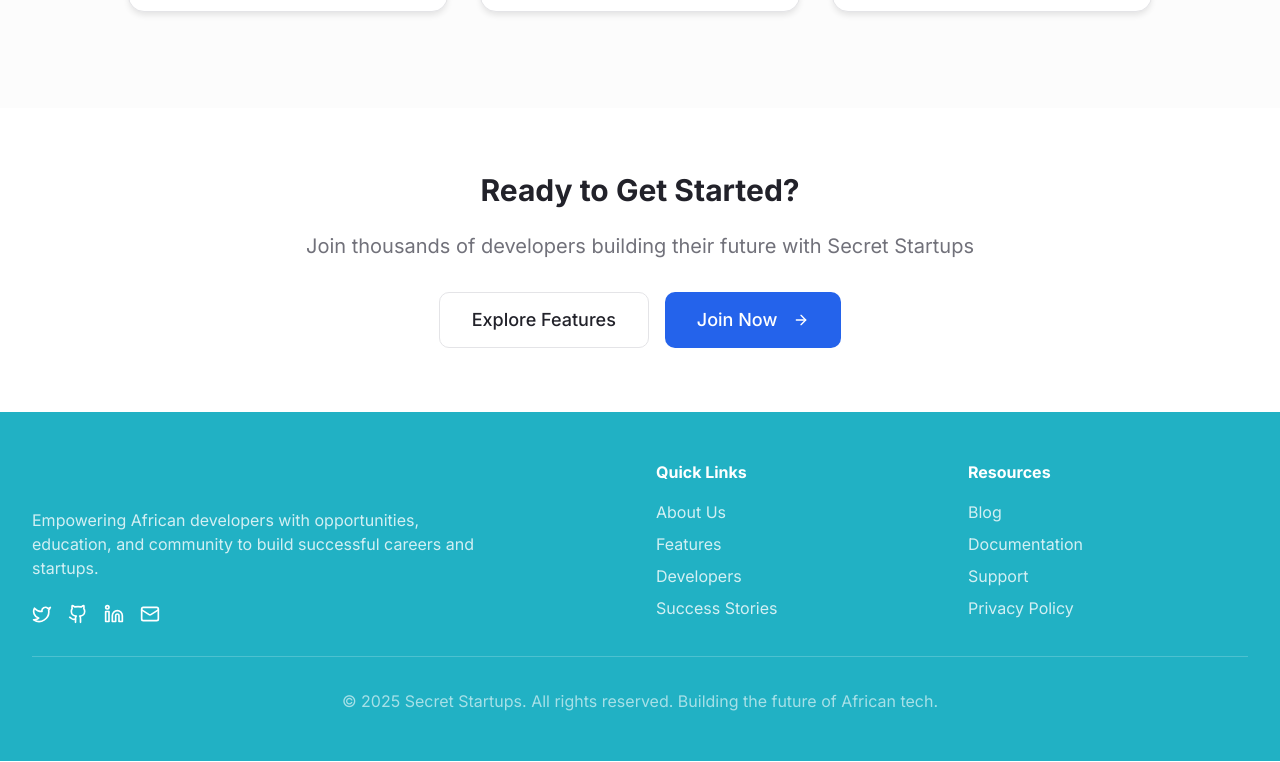
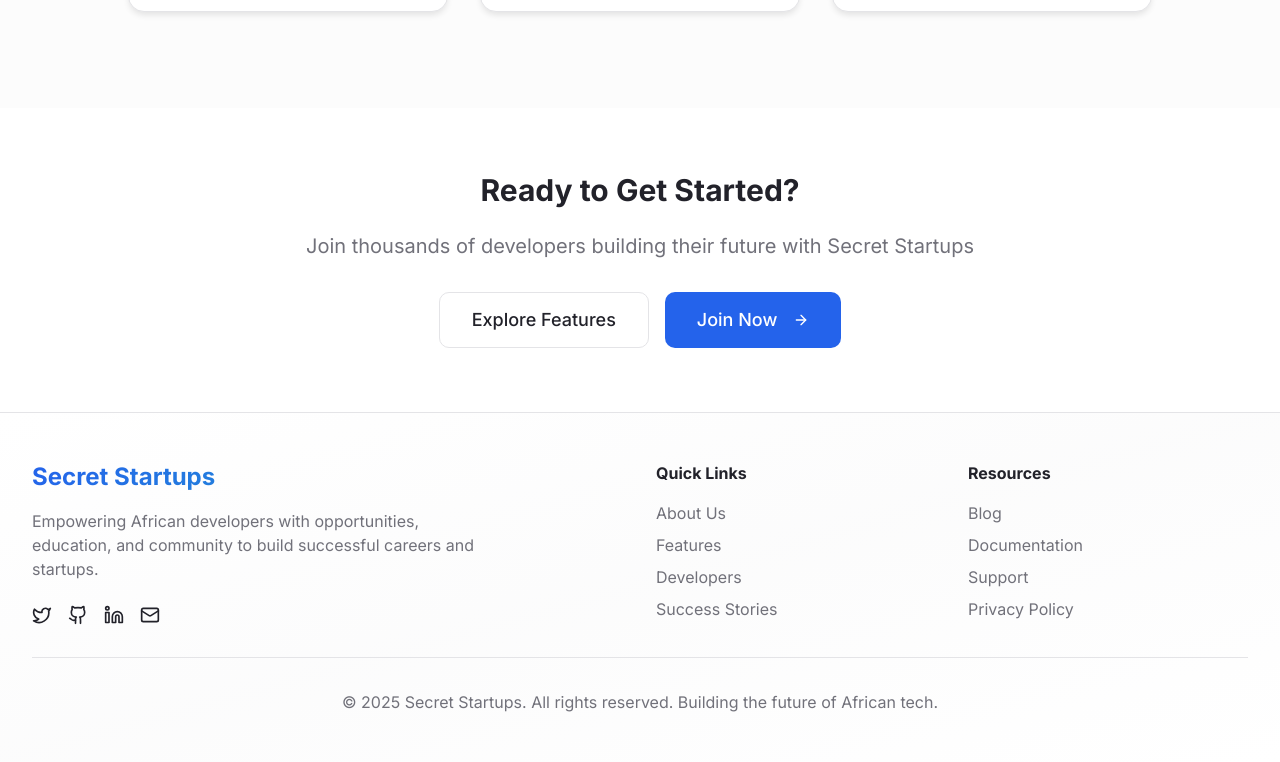
Before and after one commit to secretstartups/SS-org-website, a React (Vite) app: page /about in a window 1280 px wide. Shown: the part 692-1454 px from the top of the page. Built offline with nearby package versions, Linux system fonts and the light colour scheme; the HTML template or start-up script is replaced by a standard one.

Commit message:
Fix carousel and footer styling

```diff
--- a/src/components/Footer.tsx
+++ b/src/components/Footer.tsx
@@ -5,15 +5,15 @@ const Footer = () => {
   const currentYear = new Date().getFullYear();
 
   return (
-    <footer className="bg-secondary text-white py-12">
+    <footer className="bg-gradient-to-br from-background via-muted/30 to-background border-t border-border py-12">
       <div className="container mx-auto px-4 lg:px-8">
         <div className="grid md:grid-cols-4 gap-8 mb-8">
           {/* Brand */}
           <div className="md:col-span-2">
-            <h3 className="text-2xl font-bold bg-gradient-sunrise bg-clip-text text-transparent mb-4">
+            <h3 className="text-2xl font-bold bg-gradient-professional bg-clip-text text-transparent mb-4">
               Secret Startups
             </h3>
-            <p className="text-white/80 mb-6 max-w-md">
+            <p className="text-muted-foreground mb-6 max-w-md">
               Empowering African developers with opportunities, education, and community to build successful careers and startups.
             </p>
             <div className="flex gap-4">
@@ -35,7 +35,7 @@ const Footer = () => {
           {/* Quick Links */}
           <div>
             <h4 className="font-bold mb-4">Quick Links</h4>
-            <ul className="space-y-2 text-white/80">
+            <ul className="space-y-2 text-muted-foreground">
               <li><Link to="/about" className="hover:text-primary transition-colors">About Us</Link></li>
               <li><Link to="/features" className="hover:text-primary transition-colors">Features</Link></li>
               <li><Link to="/developers" className="hover:text-primary transition-colors">Developers</Link></li>
@@ -46,7 +46,7 @@ const Footer = () => {
           {/* Resources */}
           <div>
             <h4 className="font-bold mb-4">Resources</h4>
-            <ul className="space-y-2 text-white/80">
+            <ul className="space-y-2 text-muted-foreground">
               <li><a href="#" className="hover:text-primary transition-colors">Blog</a></li>
               <li><a href="#" className="hover:text-primary transition-colors">Documentation</a></li>
               <li><Link to="/contact" className="hover:text-primary transition-colors">Support</Link></li>
@@ -55,7 +55,7 @@ const Footer = () => {
           </div>
         </div>
 
-        <div className="border-t border-white/20 pt-8 text-center text-white/60">
+        <div className="border-t border-border pt-8 text-center text-muted-foreground">
           <p>© {currentYear} Secret Startups. All rights reserved. Building the future of African tech.</p>
         </div>
       </div>
--- a/src/components/TestimonialCarousel.tsx
+++ b/src/components/TestimonialCarousel.tsx
@@ -58,17 +58,19 @@ const testimonials = [
 ];
 
 const TestimonialCarousel = () => {
+  const autoplayPlugin = Autoplay({
+    delay: 3000,
+    stopOnInteraction: false,
+    stopOnMouseEnter: true,
+  });
+
   return (
     <Carousel
       opts={{
         align: "start",
         loop: true,
       }}
-      plugins={[
-        Autoplay({
-          delay: 5000,
-        }),
-      ]}
+      plugins={[autoplayPlugin]}
       className="w-full max-w-5xl mx-auto"
     >
       <CarouselContent>
```
